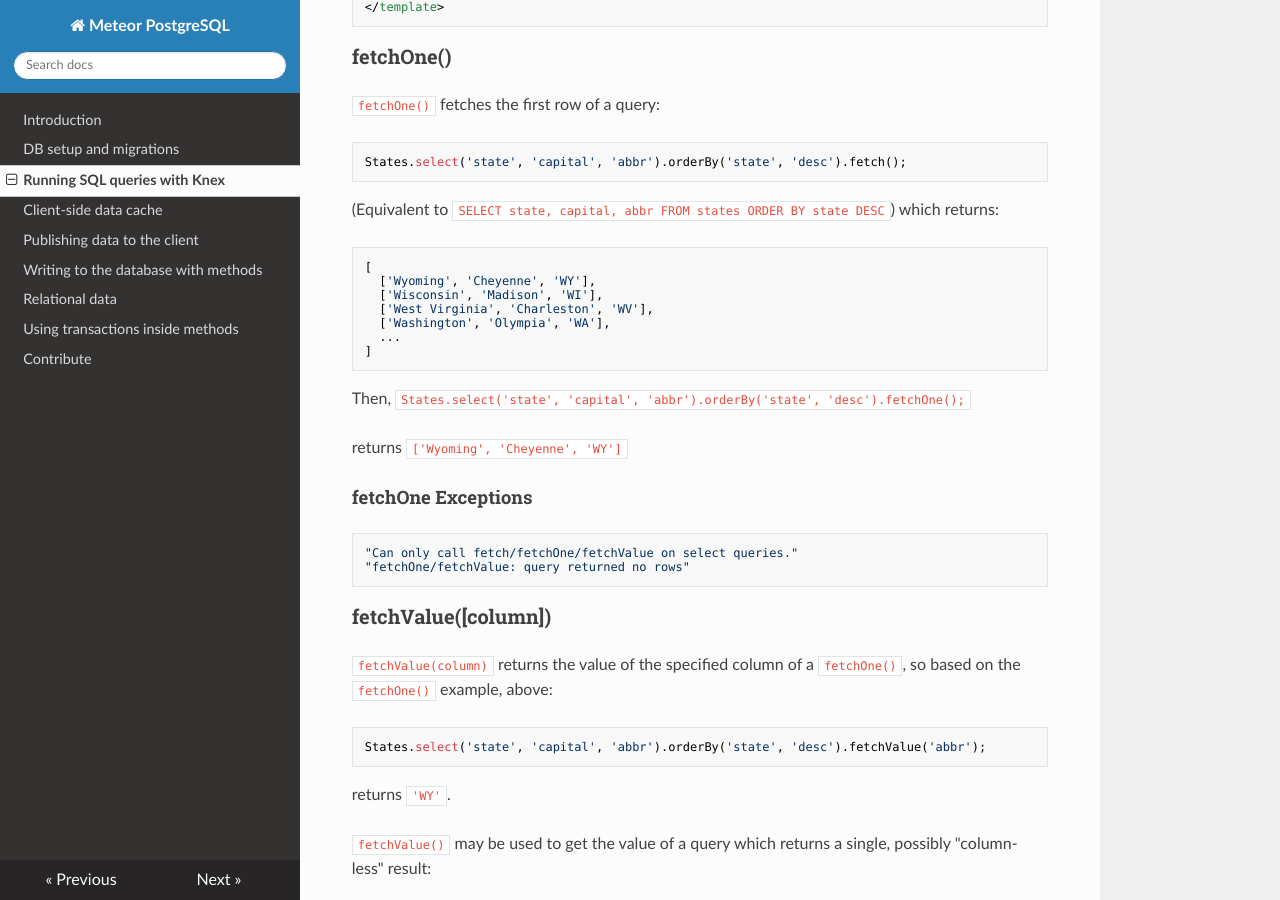
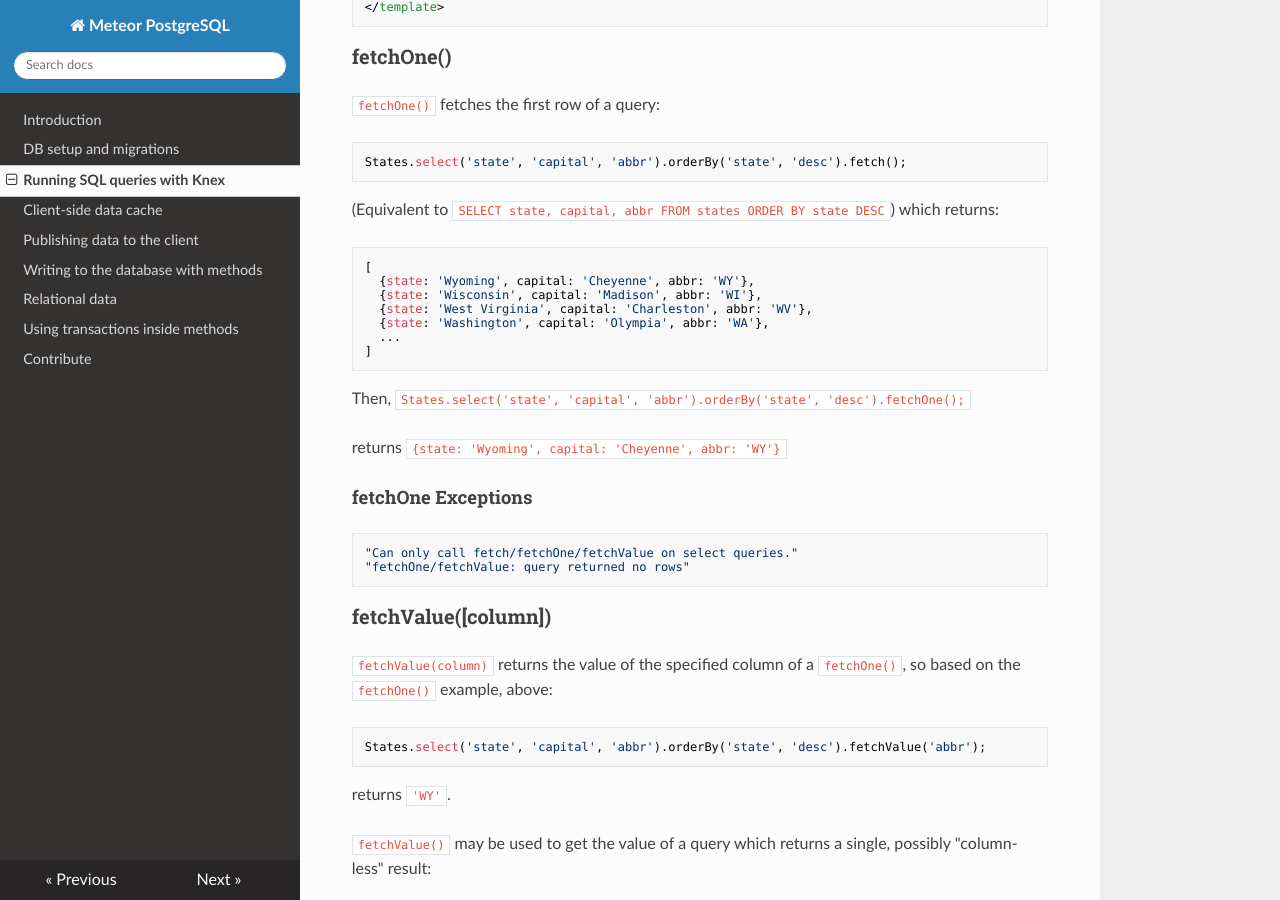
Before and after one commit to meteor/postgres-packages, an MkDocs documentation site: the page built from docs/knex.md, in a window 1280 px wide and 900 px high, scrolled down 1928 px. Built offline with MkDocs 1.6.1, drawn with Linux system fonts in a browser that asks for light colours; nearby versions of some CDN libraries; old or Windows-style settings are respelled for this version of MkDocs.

```diff
--- a/docs/knex.md
+++ b/docs/knex.md
@@ -87,16 +87,16 @@ Then, in your template:
 returns:
 
     [
-      ['Wyoming', 'Cheyenne', 'WY'],
-      ['Wisconsin', 'Madison', 'WI'],
-      ['West Virginia', 'Charleston', 'WV'],
-      ['Washington', 'Olympia', 'WA'],
+      {state: 'Wyoming', capital: 'Cheyenne', abbr: 'WY'},
+      {state: 'Wisconsin', capital: 'Madison', abbr: 'WI'},
+      {state: 'West Virginia', capital: 'Charleston', abbr: 'WV'},
+      {state: 'Washington', capital: 'Olympia', abbr: 'WA'},
       ...
     ]
 
 Then, `States.select('state', 'capital', 'abbr').orderBy('state', 'desc').fetchOne();`
 
-returns `['Wyoming', 'Cheyenne', 'WY']`
+returns `{state: 'Wyoming', capital: 'Cheyenne', abbr: 'WY'}`
 
 #### fetchOne Exceptions
 
```
